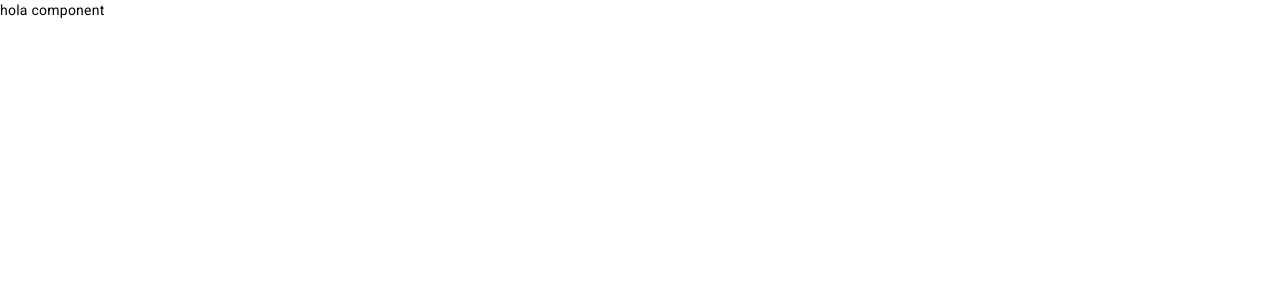
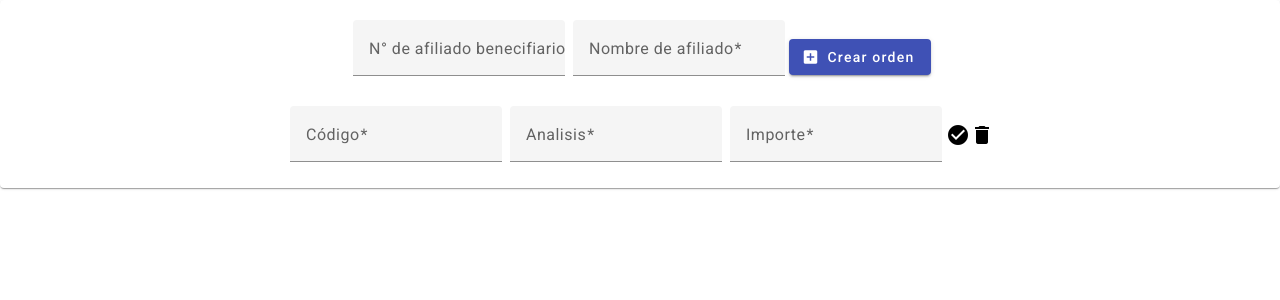
Before and after one commit to nyralith/uli-facturacion, an Angular app: page / in a window 1280 px wide. Shown: the top 300 px of the page. Built offline with nearby package versions, Linux system fonts and the light colour scheme.

Commit message:
se crea componente facturas y se agrega formulario

```diff
--- a/src/app/app.component.html
+++ b/src/app/app.component.html
@@ -1,2 +1,2 @@
-<p>hola component</p>
+<app-facturas></app-facturas>
 <router-outlet></router-outlet>
--- /dev/null
+++ b/src/app/components/facturas/facturas.component.html
@@ -0,0 +1,67 @@
+<mat-card>
+    <mat-card-content>
+        <div class="container">
+            <form class="example-form" [formGroup]="afiliadoForm">
+                <mat-form-field class="example-full-width">
+                    <mat-label>N° de afiliado benecifiario</mat-label>
+                    <input matInput placeholder="12344556" formControlName="numAfiliado">
+                </mat-form-field>
+
+                <mat-form-field class="example-full-width">
+                    <mat-label>Nombre de afiliado</mat-label>
+                    <input matInput placeholder="Paul Phoenix" formControlName="nombreAfiliado">
+                </mat-form-field>
+
+                <button mat-raised-button color="primary" (click)="addOrder()">
+                    <mat-icon>add_box</mat-icon>
+                    Crear orden
+                </button>
+            </form>
+        </div>
+
+    </mat-card-content>
+
+
+
+    <div >
+
+        <div *ngIf="orderData.length != 0">
+            <div *ngFor="let orders of orderData">
+                <p>hola pes</p>
+            </div>
+        </div>
+
+        <div class="container">
+            <form class="example-form" [formGroup]="analisisForm">
+                <mat-form-field class="example-full-width">
+                    <mat-label>Código</mat-label>
+                    <input matInput value="Sushi" formControlName="codigo">
+                </mat-form-field>
+
+                <mat-form-field class="example-full-width">
+                    <mat-label>Analisis</mat-label>
+                    <input matInput value="Sushi" formControlName="analisis">
+                </mat-form-field>
+
+                <mat-form-field class="example-full-width">
+                    <mat-label>Importe</mat-label>
+                    <input matInput value="Sushi" formControlName="importe">
+                </mat-form-field>
+
+
+                <span mat-raised-button color="primary" (click)="addNewAnalisis()">
+                    <mat-icon>check_circle</mat-icon>
+                </span>
+
+                <span mat-raised-button color="primary" (click)="deleteAnalisis()">
+                    <mat-icon>delete</mat-icon>
+                </span>
+            </form>
+
+
+        </div>
+    </div>
+
+
+
+</mat-card>
--- /dev/null
+++ b/src/app/components/facturas/facturas.component.scss
@@ -0,0 +1,7 @@
+.container{
+    display: flex;
+    justify-content: center;
+}
+.example-full-width{
+    margin: 4px;
+}
--- /dev/null
+++ b/src/app/components/facturas/facturas.component.ts
@@ -0,0 +1,44 @@
+import { Component } from '@angular/core';
+import { FormGroup, FormControl, FormBuilder, Validators } from '@angular/forms';
+
+
+@Component({
+  selector: 'app-facturas',
+  templateUrl: './facturas.component.html',
+  styleUrls: ['./facturas.component.scss']
+})
+export class FacturasComponent {
+
+  editOrder: any;
+  orderData: any = []
+
+  afiliadoForm = new FormGroup({
+    numAfiliado: new FormControl('', Validators.required),
+    nombreAfiliado: new FormControl('', Validators.required)
+  })
+
+  analisisForm: FormGroup;
+
+  constructor(private fb: FormBuilder) {
+    this.analisisForm = this.fb.group({
+      codigo: ['', Validators.required],
+      analisis: ['', Validators.required],
+      importe: ['', Validators.required],
+    })
+
+
+  }
+
+  addOrder() {
+    console.log(this.analisisForm.controls['codigo'].value)
+  }
+
+  addNewAnalisis() {
+    this.orderData.push('hola chiketitapepena')
+  }
+
+  deleteAnalisis() {
+
+  }
+
+}
```
Also changed, not shown: src/app/app.module.ts (+24 -4 lines), 1 other file (tests, documents, lock files or other folders).
